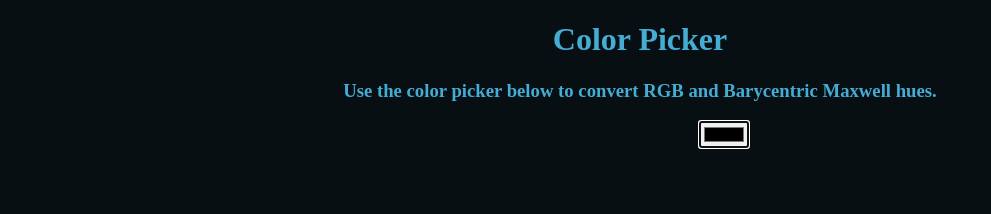
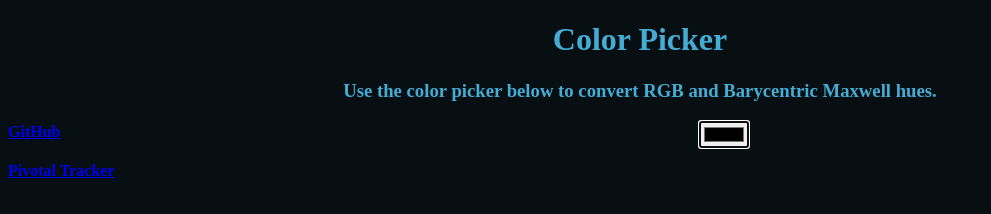
Before and after one commit to MBlaser360/colorPicker, a plain HTML site: page index.html in a window 1280 px wide. Shown: the whole page, without its empty margins (0-991 px from the left). Drawn offline with Linux system fonts and the light colour scheme.

Commit message:
Added GitHub and Pivotal Tracker links

```diff
--- a/index.html
+++ b/index.html
@@ -18,6 +18,8 @@
 
   </div>
 
+  <h4><a href="https://mblaser360.github.io/colorPicker/">GitHub</a></h4>
+  <h4><a href="https://www.pivotaltracker.com/n/projects/2554095">Pivotal Tracker</a></h4>
 
   <script src="script.js"></script>
 
--- a/style.css
+++ b/style.css
@@ -5,6 +5,10 @@ h1 {
 h3 {
   color:rgb(69, 172, 212);
   text-align: center;
+}
+h4 {
+  color:rgb(69, 172, 212);
+  text-align: bottom;
 }
 body {
   background-color: rgb(7, 15, 19);
```
